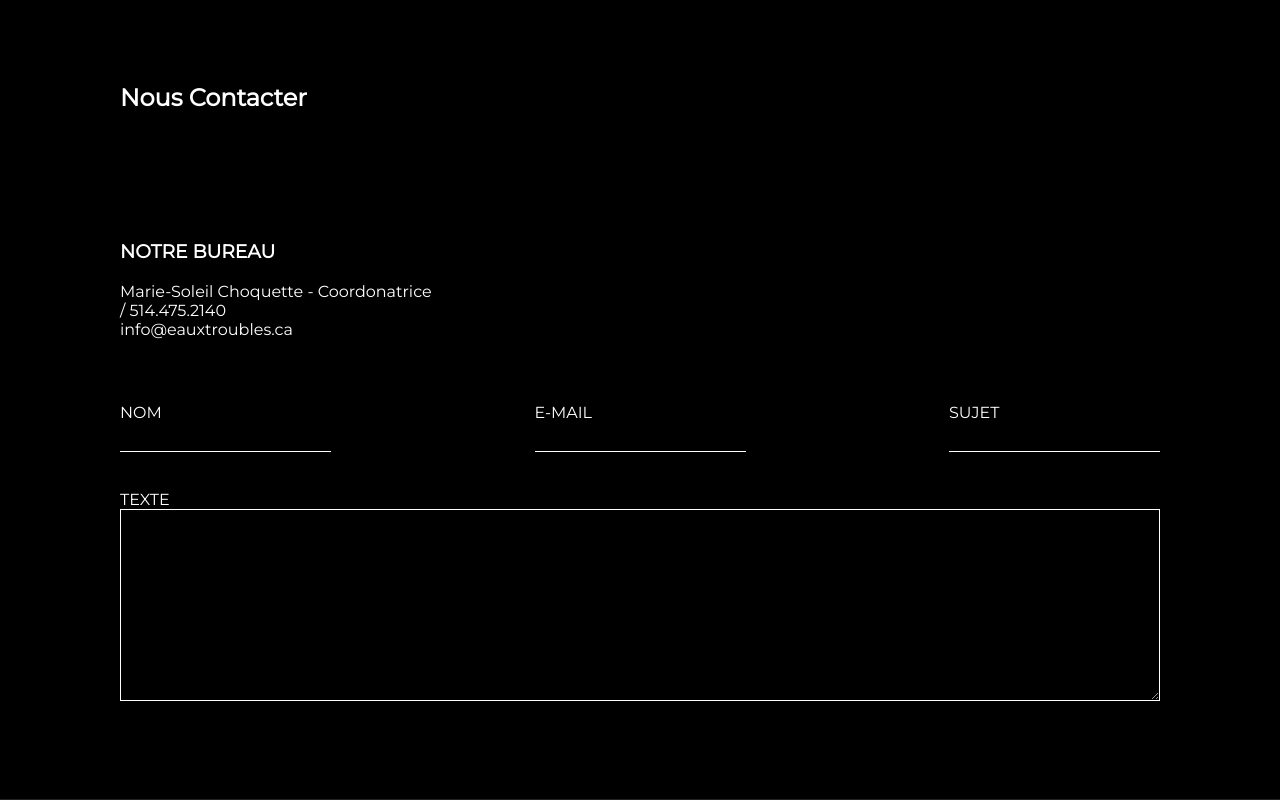
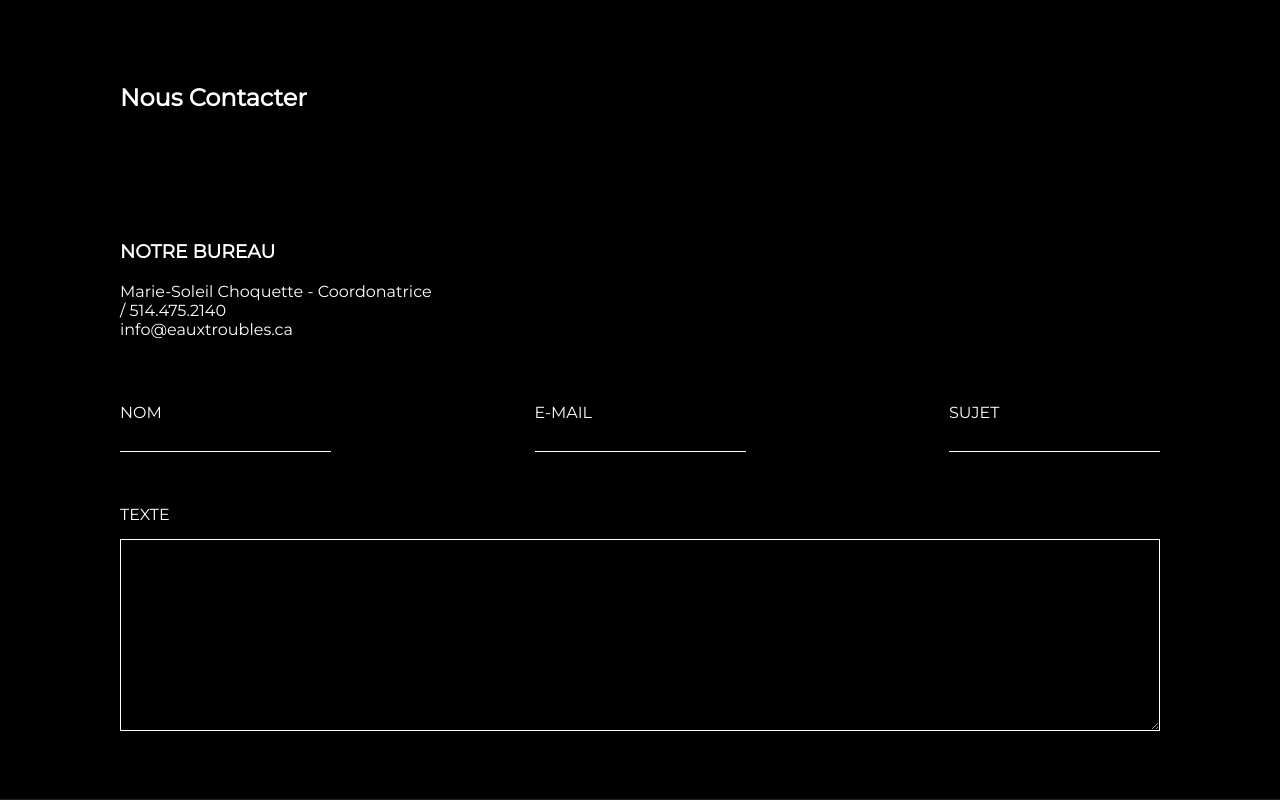
Before and after one commit to SimonDrouin/marie-so, a React app: page / in a window 1280 px wide. Shown: the part 1603-2403 px from the top of the page. Built offline with nearby package versions, Linux system fonts and the light colour scheme.

Commit message:
improve contact us textarea margins

```diff
--- a/src/containers/MainApp/style.css
+++ b/src/containers/MainApp/style.css
@@ -95,6 +95,7 @@
   border-bottom-width: 1px;
   -webkit-transition: border-bottom-width 0.1s linear; /* Safari */
   transition: border-bottom-width 0.1s linear;
+  margin-bottom: 15px;
 }
 
 .formStyle textarea {
@@ -105,6 +106,7 @@
 }
 
 .formStyle textarea {
+  margin-top: 15px;
   resize: vertical;
   overflow: auto;
 }
```
